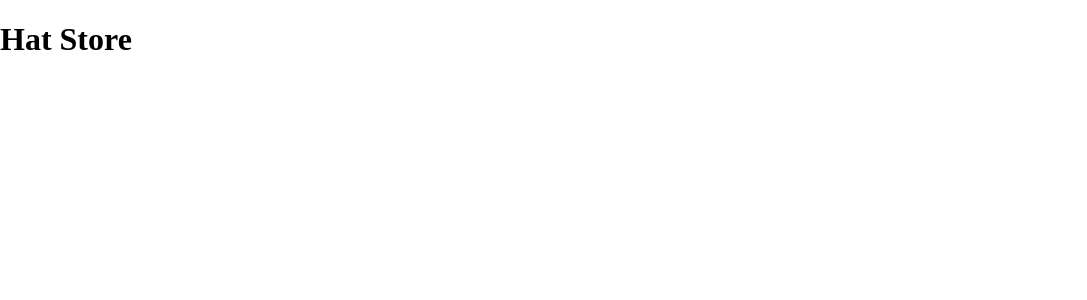
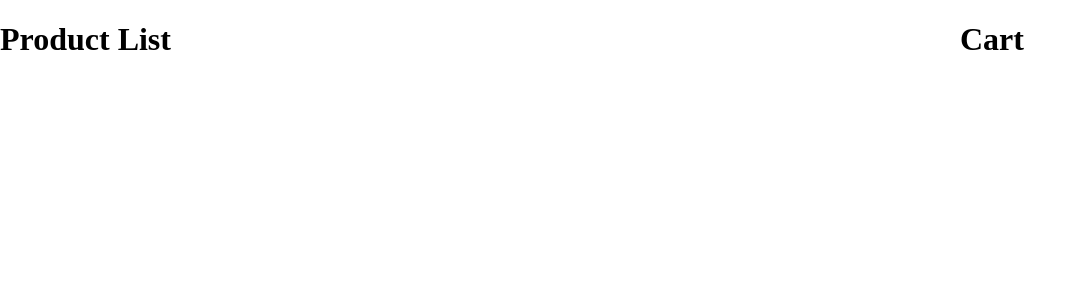
Before and after one commit to Abhishek7487/MegaMart, a React (Create React App) app: page / in a window 1280 px wide. Shown: the top 300 px of the page, without its empty margins (0-1087 px from the left). Built offline with nearby package versions, Linux system fonts and the light colour scheme; the HTML template or start-up script is replaced by a standard one.

Commit message:
Building app layout

```diff
--- a/src/App.js
+++ b/src/App.js
@@ -1,3 +1,7 @@
+import React from "react";
+import ProductList from "./components/ProductList";
+import Cart from "./components/Cart";
+
 const initialData = [
   {
     name: "The North Face",
@@ -60,7 +64,8 @@ const initialData = [
 function App() {
   return (
     <div className="App">
-      <h1>Hat Store</h1>
+      <ProductList />
+      <Cart />
     </div>
   );
 }
--- /dev/null
+++ b/src/components/Cart.js
@@ -0,0 +1,11 @@
+import React from "react";
+
+function Cart() {
+  return (
+    <div>
+      <h1>Cart</h1>
+    </div>
+  );
+}
+
+export default Cart;
--- /dev/null
+++ b/src/components/ProductList.js
@@ -0,0 +1,11 @@
+import React from "react";
+
+function ProductList() {
+  return (
+    <div>
+      <h1>Product List</h1>
+    </div>
+  );
+}
+
+export default ProductList;
--- a/src/index.css
+++ b/src/index.css
@@ -3,3 +3,8 @@ body {
   padding: 0;
   box-sizing: border-box;
 }
+
+.App {
+  display: grid;
+  grid-template-columns: 3fr 1fr;
+}
```
